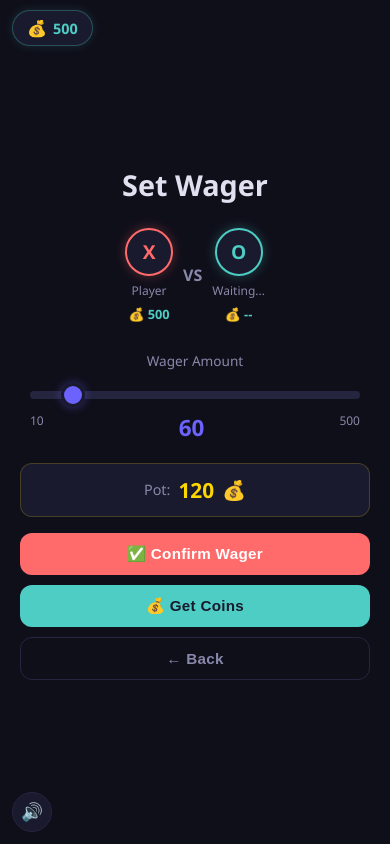
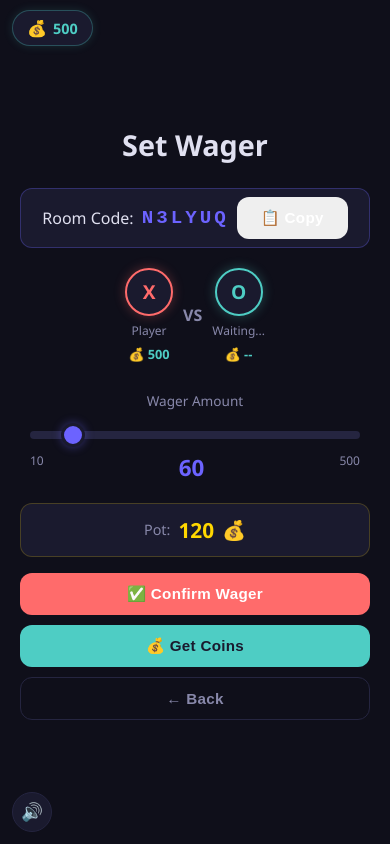
Before and after one commit to sameersakhareaws-cloud/tic-tac-toe-html5, a website: page index.html in a window 390 px wide. Both pictures are taken after a click on the button "➕ Create Room". Drawn offline with Linux system fonts and the light colour scheme.

Commit message:
Add room code display to wager screen with copy button

```diff
--- a/css/style.css
+++ b/css/style.css
@@ -1030,3 +1030,29 @@ html, body {
     .wager-slider::-webkit-slider-thumb { width: 24px; height: 24px; }
     .wager-slider::-moz-range-thumb { width: 24px; height: 24px; }
 }
+
+/* ===== Wager Room Code ===== */
+.wager-room-code {
+    display: flex;
+    align-items: center;
+    justify-content: center;
+    gap: 10px;
+    margin-bottom: 20px;
+    padding: 10px 16px;
+    background: var(--bg-card);
+    border-radius: var(--radius);
+    border: 1px solid rgba(108, 99, 255, 0.3);
+}
+
+.wager-room-code .code {
+    font-size: 1.4rem;
+    font-weight: 700;
+    letter-spacing: 4px;
+    color: var(--primary);
+    font-family: 'Courier New', monospace;
+}
+
+@media (max-width: 480px) {
+    .wager-room-code .code { font-size: 1.2rem; letter-spacing: 3px; }
+    .wager-room-code { gap: 8px; padding: 8px 12px; }
+}
--- a/index.html
+++ b/index.html
@@ -48,6 +48,12 @@
     <div id="wager-screen" class="screen">
         <div class="wager-content">
             <h2>Set Wager</h2>
+
+            <div id="wager-room-code" class="wager-room-code">
+                <span>Room Code:</span>
+                <span id="wager-room-code-display" class="code">------</span>
+                <button id="btn-wager-copy" class="btn btn-small">📋 Copy</button>
+            </div>
 
             <div class="wager-players">
                 <div class="wager-player">
--- a/js/main.js
+++ b/js/main.js
@@ -333,6 +333,19 @@
             }
         });
 
+        // Wager screen copy room code
+        document.getElementById('btn-wager-copy').addEventListener('click', () => {
+            const code = Multiplayer.getRoom();
+            if (code) {
+                const link = CG.inviteLink({ roomId: code });
+                navigator.clipboard.writeText(link).then(() => {
+                    const btn = document.getElementById('btn-wager-copy');
+                    btn.textContent = '✅ Copied!';
+                    setTimeout(() => btn.textContent = '📋 Copy', 2000);
+                }).catch(() => navigator.clipboard.writeText(code));
+            }
+        });
+
         UI.onButton('wagerCoins', async () => {
             const result = await Wager.earnCoinsFromAd();
             if (result.success) {
@@ -416,6 +429,9 @@
             isHost ? null : balance,
             maxWager
         );
+        // Show room code on wager screen
+        const roomCode = Multiplayer.getRoom();
+        if (roomCode) UI.setWagerRoomCode(roomCode);
         UI.showWagerWarning('');
         UI.showAdCooldown(Wager.getAdCooldownRemaining());
         UI.showScreen('wager');
--- a/js/ui.js
+++ b/js/ui.js
@@ -51,6 +51,7 @@ const UI = (() => {
         connText: document.getElementById('conn-text'),
         board: document.getElementById('board'),
         // Wager screen
+        wagerRoomCodeDisplay: document.getElementById('wager-room-code-display'),
         wagerHostName: document.getElementById('wager-host-name'),
         wagerHostBalance: document.getElementById('wager-host-balance'),
         wagerGuestName: document.getElementById('wager-guest-name'),
@@ -161,6 +162,12 @@ const UI = (() => {
 
     function getWagerAmount() {
         return parseInt(display.wagerSlider.value, 10);
+    }
+
+    function setWagerRoomCode(code) {
+        if (display.wagerRoomCodeDisplay) {
+            display.wagerRoomCodeDisplay.textContent = code;
+        }
     }
 
     function showWagerWarning(msg) {
@@ -374,7 +381,7 @@ const UI = (() => {
         setLoadingText, setUserInfo, setLoadingProgress,
         updateCoinDisplay, pulseCoinHud, showCoinWinAnimation,
         toggleJoinContainer,
-        setWagerScreen, updateWagerDisplay, getWagerAmount, showWagerWarning, showAdCooldown,
+        setWagerScreen, setWagerRoomCode, updateWagerDisplay, getWagerAmount, showWagerWarning, showAdCooldown,
         setRoomCode, setPlayerNames, setLobbyWager, clearLobbyWager,
         setGameInfo, setGameWager, setTurnIndicator, renderBoard, clearBoard,
         setConnectionStatus, showGameOverForResult,
```
